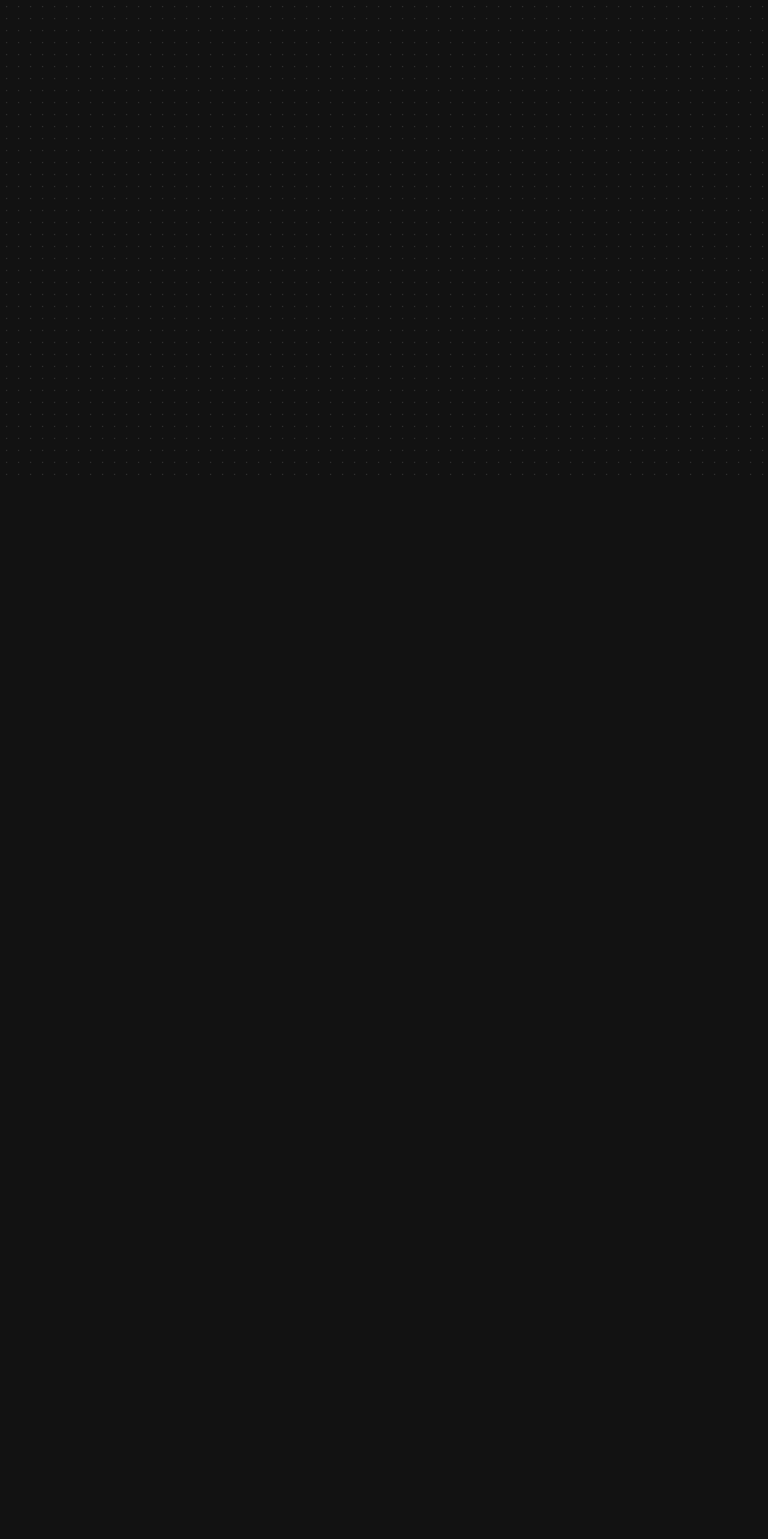
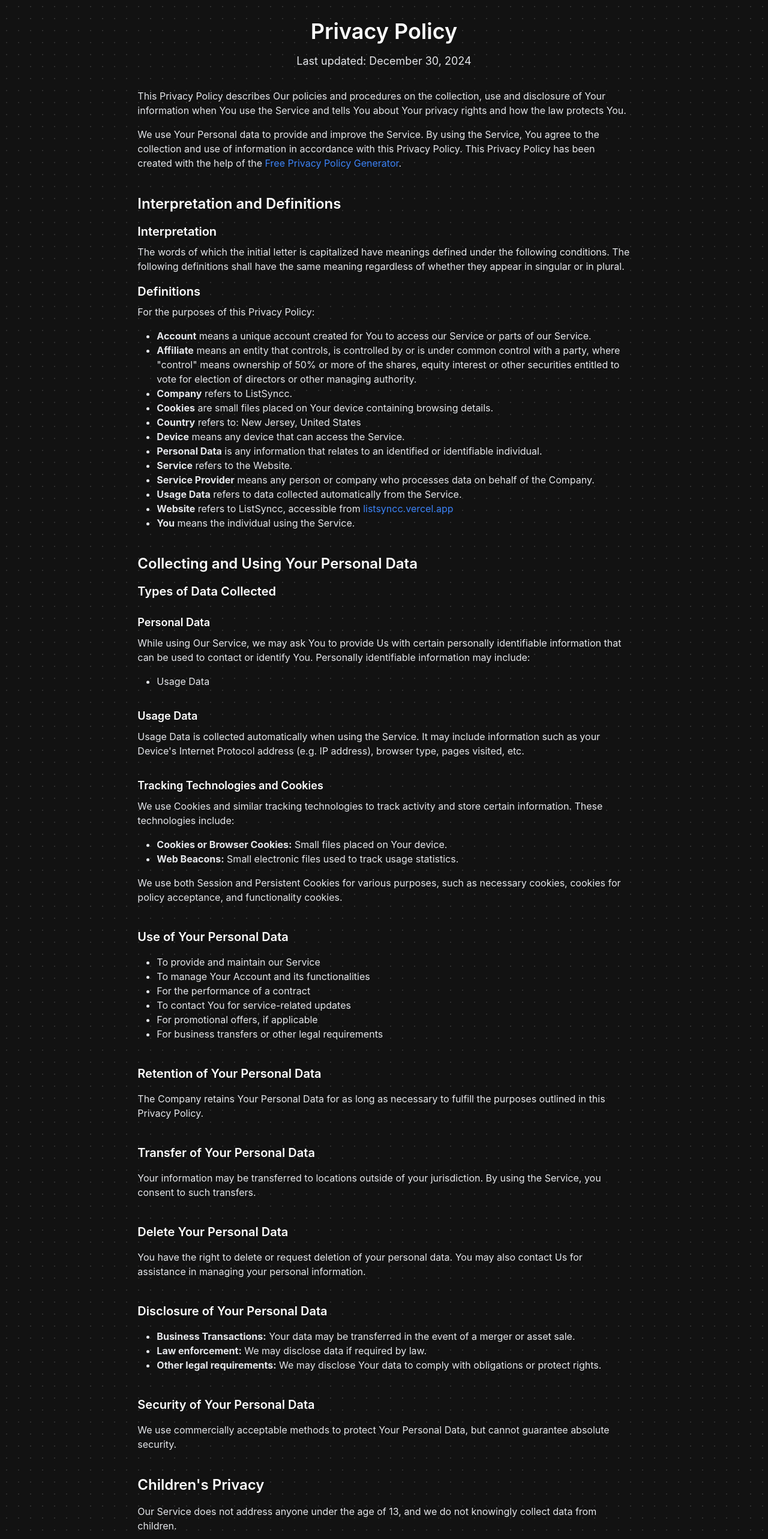
Before and after one commit to tejasraibagi26/listsyncc, a React (Vite) app in the folder frontend/: page /privacy-policy in a window 1280 px wide. Before the commit this address had no page. Shown: the top 2566 px of the page at 60% size. Before the commit the page ends 800 px from the top, so only its background shows below. Built offline with nearby package versions, Linux system fonts and the light colour scheme.

Commit message:
add privacy policy

```diff
--- a/frontend/src/App.jsx
+++ b/frontend/src/App.jsx
@@ -8,6 +8,7 @@ import TransferPage from "./pages/Transfer";
 import SpotifyCallback from "./pages/SpotifyCallback";
 import SyncPlaylistsPage from "./pages/SyncPlaylists";
 import CongratsPage from "./pages/CongratsPage";
+import Policy from "./pages/Policy";
 import { TransferProvider } from "./Provider/TransferProvider";
 
 const App = () => {
@@ -26,6 +27,7 @@ const App = () => {
           <Route path="/congrats" element={<CongratsPage />} />
           <Route path="/yt/callback" element={<YTCallback />} />
           <Route path="/spotify/callback" element={<SpotifyCallback />} />
+          <Route path="/privacy-policy" element={<Policy />} />
         </Routes>
       </TransferProvider>
     </Router>
--- a/frontend/src/components/Navbar.jsx
+++ b/frontend/src/components/Navbar.jsx
@@ -1,11 +1,11 @@
 import { FaGithub } from "react-icons/fa";
+import { useNavigate } from "react-router-dom";
 
 const Navbar = () => {
+  const navigate = useNavigate();
+
   const privacyPolicy = () => {
-    window.open(
-      "https://www.freeprivacypolicy.com/live/3dd3c358-7523-4ec3-8da6-1d18eddff877",
-      "_blank"
-    );
+    navigate("/privacy-policy");
   };
 
   const repo = () => {
--- /dev/null
+++ b/frontend/src/pages/Policy.jsx
@@ -0,0 +1,246 @@
+const PrivacyPolicy = () => {
+  return (
+    <div className="w-2/3 mx-auto px-4 py-8 text-white flex flex-col justify-center">
+      <h1 className="text-4xl font-semibold text-center mb-4">
+        Privacy Policy
+      </h1>
+      <p className="text-lg text-gray-200 text-center mb-8">
+        Last updated: December 30, 2024
+      </p>
+
+      <p className="text-base text-gray-200 mb-4">
+        This Privacy Policy describes Our policies and procedures on the
+        collection, use and disclosure of Your information when You use the
+        Service and tells You about Your privacy rights and how the law protects
+        You.
+      </p>
+      <p className="text-base text-gray-200 mb-4">
+        We use Your Personal data to provide and improve the Service. By using
+        the Service, You agree to the collection and use of information in
+        accordance with this Privacy Policy. This Privacy Policy has been
+        created with the help of the{" "}
+        <a
+          href="https://www.freeprivacypolicy.com/free-privacy-policy-generator/"
+          target="_blank"
+          className="text-blue-500 hover:text-blue-700"
+        >
+          Free Privacy Policy Generator
+        </a>
+        .
+      </p>
+
+      <h2 className="text-2xl font-semibold mt-6 mb-4">
+        Interpretation and Definitions
+      </h2>
+      <h3 className="text-xl font-semibold mb-2">Interpretation</h3>
+      <p className="text-base text-gray-200 mb-4">
+        The words of which the initial letter is capitalized have meanings
+        defined under the following conditions. The following definitions shall
+        have the same meaning regardless of whether they appear in singular or
+        in plural.
+      </p>
+
+      <h3 className="text-xl font-semibold mb-2">Definitions</h3>
+      <p className="text-base text-gray-200 mb-4">
+        For the purposes of this Privacy Policy:
+      </p>
+      <ul className="list-disc pl-8 text-gray-200 mb-4">
+        <li>
+          <strong>Account</strong> means a unique account created for You to
+          access our Service or parts of our Service.
+        </li>
+        <li>
+          <strong>Affiliate</strong> means an entity that controls, is
+          controlled by or is under common control with a party, where
+          &quot;control&quot; means ownership of 50% or more of the shares,
+          equity interest or other securities entitled to vote for election of
+          directors or other managing authority.
+        </li>
+        <li>
+          <strong>Company</strong> refers to ListSyncc.
+        </li>
+        <li>
+          <strong>Cookies</strong> are small files placed on Your device
+          containing browsing details.
+        </li>
+        <li>
+          <strong>Country</strong> refers to: New Jersey, United States
+        </li>
+        <li>
+          <strong>Device</strong> means any device that can access the Service.
+        </li>
+        <li>
+          <strong>Personal Data</strong> is any information that relates to an
+          identified or identifiable individual.
+        </li>
+        <li>
+          <strong>Service</strong> refers to the Website.
+        </li>
+        <li>
+          <strong>Service Provider</strong> means any person or company who
+          processes data on behalf of the Company.
+        </li>
+        <li>
+          <strong>Usage Data</strong> refers to data collected automatically
+          from the Service.
+        </li>
+        <li>
+          <strong>Website</strong> refers to ListSyncc, accessible from{" "}
+          <a
+            href="https://listsyncc.vercel.app"
+            className="text-blue-500 hover:text-blue-700"
+            target="_blank"
+          >
+            listsyncc.vercel.app
+          </a>
+        </li>
+        <li>
+          <strong>You</strong> means the individual using the Service.
+        </li>
+      </ul>
+
+      <h2 className="text-2xl font-semibold mt-6 mb-4">
+        Collecting and Using Your Personal Data
+      </h2>
+      <h3 className="text-xl font-semibold mb-2">Types of Data Collected</h3>
+      <h4 className="text-lg font-semibold mt-4 mb-2">Personal Data</h4>
+      <p className="text-base text-gray-200 mb-4">
+        While using Our Service, we may ask You to provide Us with certain
+        personally identifiable information that can be used to contact or
+        identify You. Personally identifiable information may include:
+      </p>
+      <ul className="list-disc pl-8 text-gray-200 mb-4">
+        <li>Usage Data</li>
+      </ul>
+
+      <h4 className="text-lg font-semibold mt-4 mb-2">Usage Data</h4>
+      <p className="text-base text-gray-200 mb-4">
+        Usage Data is collected automatically when using the Service. It may
+        include information such as your Device&apos;s Internet Protocol address
+        (e.g. IP address), browser type, pages visited, etc.
+      </p>
+
+      <h4 className="text-lg font-semibold mt-4 mb-2">
+        Tracking Technologies and Cookies
+      </h4>
+      <p className="text-base text-gray-200 mb-4">
+        We use Cookies and similar tracking technologies to track activity and
+        store certain information. These technologies include:
+      </p>
+      <ul className="list-disc pl-8 text-gray-200 mb-4">
+        <li>
+          <strong>Cookies or Browser Cookies:</strong> Small files placed on
+          Your device.
+        </li>
+        <li>
+          <strong>Web Beacons:</strong> Small electronic files used to track
+          usage statistics.
+        </li>
+      </ul>
+
+      <p className="text-base text-gray-200 mb-4">
+        We use both Session and Persistent Cookies for various purposes, such as
+        necessary cookies, cookies for policy acceptance, and functionality
+        cookies.
+      </p>
+
+      <h3 className="text-xl font-semibold mt-6 mb-4">
+        Use of Your Personal Data
+      </h3>
+      <ul className="list-disc pl-8 text-gray-200 mb-4">
+        <li>To provide and maintain our Service</li>
+        <li>To manage Your Account and its functionalities</li>
+        <li>For the performance of a contract</li>
+        <li>To contact You for service-related updates</li>
+        <li>For promotional offers, if applicable</li>
+        <li>For business transfers or other legal requirements</li>
+      </ul>
+
+      <h3 className="text-xl font-semibold mt-6 mb-4">
+        Retention of Your Personal Data
+      </h3>
+      <p className="text-base text-gray-200 mb-4">
+        The Company retains Your Personal Data for as long as necessary to
+        fulfill the purposes outlined in this Privacy Policy.
+      </p>
+
+      <h3 className="text-xl font-semibold mt-6 mb-4">
+        Transfer of Your Personal Data
+      </h3>
+      <p className="text-base text-gray-200 mb-4">
+        Your information may be transferred to locations outside of your
+        jurisdiction. By using the Service, you consent to such transfers.
+      </p>
+
+      <h3 className="text-xl font-semibold mt-6 mb-4">
+        Delete Your Personal Data
+      </h3>
+      <p className="text-base text-gray-200 mb-4">
+        You have the right to delete or request deletion of your personal data.
+        You may also contact Us for assistance in managing your personal
+        information.
+      </p>
+
+      <h3 className="text-xl font-semibold mt-6 mb-4">
+        Disclosure of Your Personal Data
+      </h3>
+      <ul className="list-disc pl-8 text-gray-200 mb-4">
+        <li>
+          <strong>Business Transactions:</strong> Your data may be transferred
+          in the event of a merger or asset sale.
+        </li>
+        <li>
+          <strong>Law enforcement:</strong> We may disclose data if required by
+          law.
+        </li>
+        <li>
+          <strong>Other legal requirements:</strong> We may disclose Your data
+          to comply with obligations or protect rights.
+        </li>
+      </ul>
+
+      <h3 className="text-xl font-semibold mt-6 mb-4">
+        Security of Your Personal Data
+      </h3>
+      <p className="text-base text-gray-200 mb-4">
+        We use commercially acceptable methods to protect Your Personal Data,
+        but cannot guarantee absolute security.
+      </p>
+
+      <h2 className="text-2xl font-semibold mt-6 mb-4">
+        Children&apos;s Privacy
+      </h2>
+      <p className="text-base text-gray-200 mb-4">
+        Our Service does not address anyone under the age of 13, and we do not
+        knowingly collect data from children.
+      </p>
+
+      <h2 className="text-2xl font-semibold mt-6 mb-4">
+        Links to Other Websites
+      </h2>
+      <p className="text-base text-gray-200 mb-4">
+        Our Service may contain links to other websites. We are not responsible
+        for their privacy practices.
+      </p>
+
+      <h2 className="text-2xl font-semibold mt-6 mb-4">
+        Changes to this Privacy Policy
+      </h2>
+      <p className="text-base text-gray-200 mb-4">
+        We may update this Privacy Policy. Changes will be posted on this page,
+        and you will be notified accordingly.
+      </p>
+
+      <h2 className="text-2xl font-semibold mt-6 mb-4">Contact Us</h2>
+      <p className="text-base text-gray-200 mb-4">
+        If you have any questions about this Privacy Policy, you can contact us
+        at:
+      </p>
+      <ul className="list-disc pl-8 text-gray-200 mb-4">
+        <li>By email: tejasraibagi@gmail.com</li>
+      </ul>
+    </div>
+  );
+};
+
+export default PrivacyPolicy;
```
